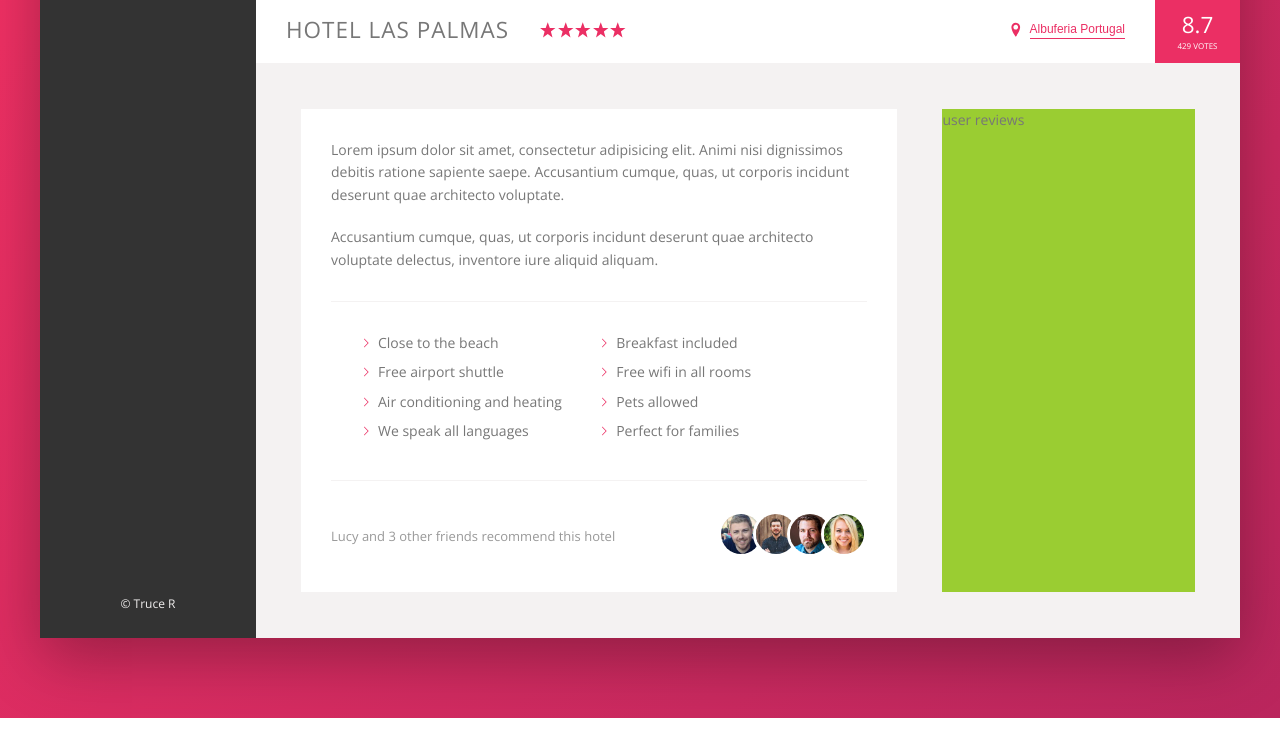
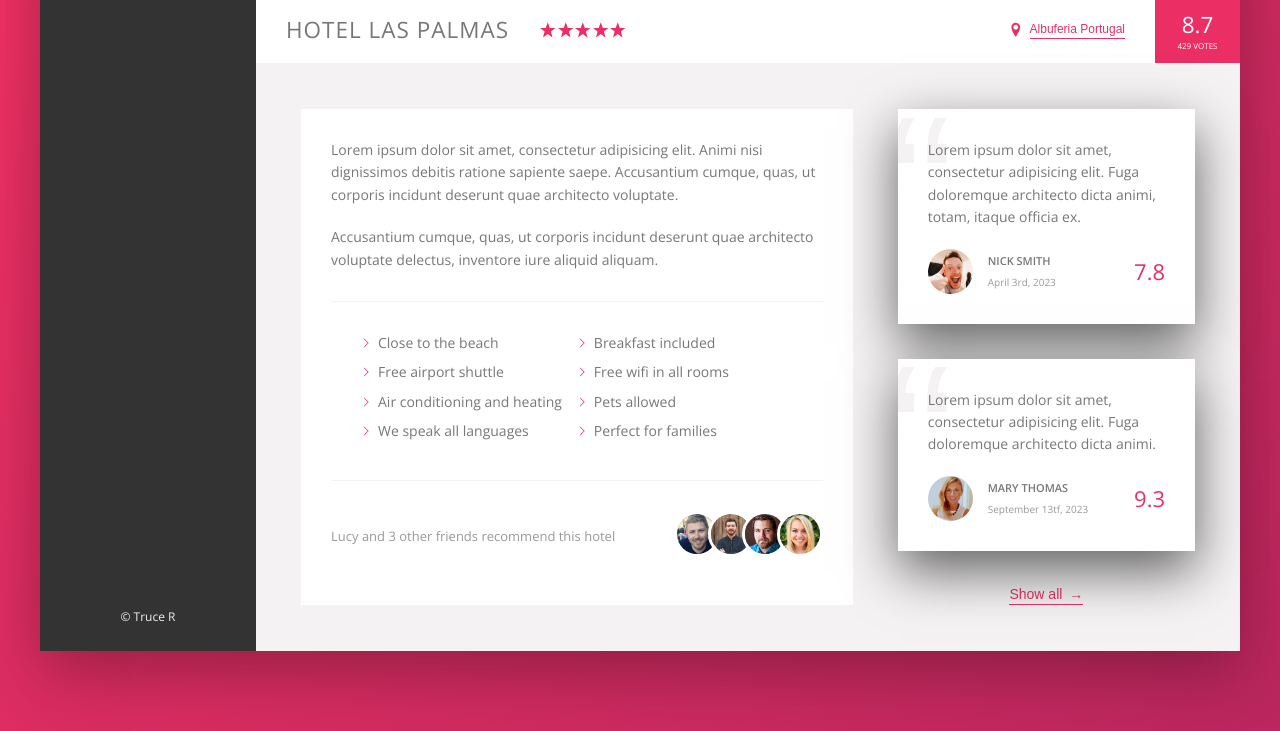
Before and after one commit to DevTruce/trillo, a website: page index.html in a window 1280 px wide. Shown: the part 538-1269 px from the top of the page. Drawn offline with nearby package versions, Linux system fonts and the light colour scheme.

Commit message:
completed user review section

```diff
--- a/index.html
+++ b/index.html
@@ -221,7 +221,42 @@
                 </div>
               </div>
             </div>
-            <div class="user-reviews">user reviews</div>
+
+            <!-- user reviews -->
+            <div class="user-reviews">
+              <!-- review 1 -->
+              <figure class="review">
+                <blockquote class="review__text">
+                  Lorem ipsum dolor sit amet, consectetur adipisicing elit. Fuga
+                  doloremque architecto dicta animi, totam, itaque officia ex.
+                </blockquote>
+                <figcaption class="review__user">
+                  <img src="src/imgs/user-1.jpg" alt="" class="review__photo" />
+                  <div class="review__user-box">
+                    <p class="review__username">Nick Smith</p>
+                    <p class="review__userdate">April 3rd, 2023</p>
+                  </div>
+                  <div class="review__rating">7.8</div>
+                </figcaption>
+              </figure>
+
+              <!-- review 2 -->
+              <figure class="review">
+                <blockquote class="review__text">
+                  Lorem ipsum dolor sit amet, consectetur adipisicing elit. Fuga
+                  doloremque architecto dicta animi.
+                </blockquote>
+                <figcaption class="review__user">
+                  <img src="src/imgs/user-2.jpg" alt="" class="review__photo" />
+                  <div class="review__user-box">
+                    <p class="review__username">Mary Thomas</p>
+                    <p class="review__userdate">September 13tf, 2023</p>
+                  </div>
+                  <div class="review__rating">9.3</div>
+                </figcaption>
+              </figure>
+              <button class="btn-inline">Show all <span>&rarr;</span></button>
+            </div>
           </div>
         </main>
       </div>
--- a/src/sass/_component.scss
+++ b/src/sass/_component.scss
@@ -298,8 +298,16 @@
   cursor: pointer;
   transition: all 200ms;
 
+  span {
+    margin-left: 0.3rem;
+    transition: margin-left 200ms;
+  }
+
   &:hover {
     color: var(--color-grey-dark--1);
+    span {
+      margin-left: 0.8rem;
+    }
   }
 
   &:focus {
@@ -401,3 +409,68 @@
     }
   }
 }
+
+//////////////////////////////////////////////
+// REVIEWS
+
+.review {
+  background-color: #fff;
+  box-shadow: var(--shadow-light);
+  padding: 3rem;
+  margin-bottom: 3.5rem;
+  position: relative;
+  overflow: hidden;
+
+  &__text {
+    margin-bottom: 2rem;
+    z-index: 2;
+    position: relative;
+  }
+
+  &__user {
+    display: flex;
+    align-items: center;
+  }
+
+  &__photo {
+    height: 4.5rem;
+    width: 4.5rem;
+    border-radius: 50%;
+    margin-right: 1.5rem;
+  }
+
+  &__user-box {
+    margin-right: auto;
+  }
+
+  &__username {
+    font-size: 1.1rem;
+    font-weight: 600;
+    text-transform: uppercase;
+    margin-bottom: 0.4rem;
+  }
+
+  &__userdate {
+    font-size: 1rem;
+    font-weight: 300;
+    color: var(--color-grey-dark--3);
+  }
+
+  &__rating {
+    color: var(--color-primary);
+    font-size: 2.2rem;
+    font-weight: 300;
+  }
+
+  &::before {
+    content: "\201C";
+    position: absolute;
+    top: 7.75rem;
+    left: -1rem;
+    font-size: 20rem;
+    color: var(--color-grey-light--2);
+    line-height: 0;
+    font-family: sans-serif;
+    z-index: 1;
+  }
+}
--- a/src/sass/_layout.scss
+++ b/src/sass/_layout.scss
@@ -54,24 +54,26 @@
   padding: 4.5rem;
   background-color: var(--color-grey-light--2);
   border-bottom: var(--border-1);
+  font-size: 1.4rem;
 }
 
 .description {
   // 0 grow | 0 shrink | 60% basis (width)
-  flex: 0 0 60%;
+  flex: 0 0 55%;
   margin-right: 4.5rem;
   background-color: white;
   box-sizing: var(--shadow-light);
   padding: 3rem;
-  font-size: 1.4rem;
 }
 
 .user-reviews {
   // fill leftover space
   flex: 1;
 
-  // testing remove this
-  background-color: yellowgreen;
+  display: flex;
+  flex-direction: column;
+  justify-content: center;
+  align-items: center;
 }
 
 //////////////////////////////////////////////
```
Also changed, not shown: src/imgs/text.txt (deleted, +0 -17 lines), src/css/style.css.
